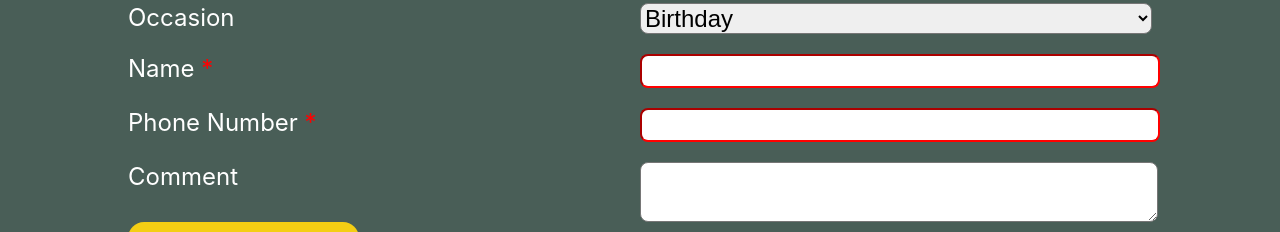
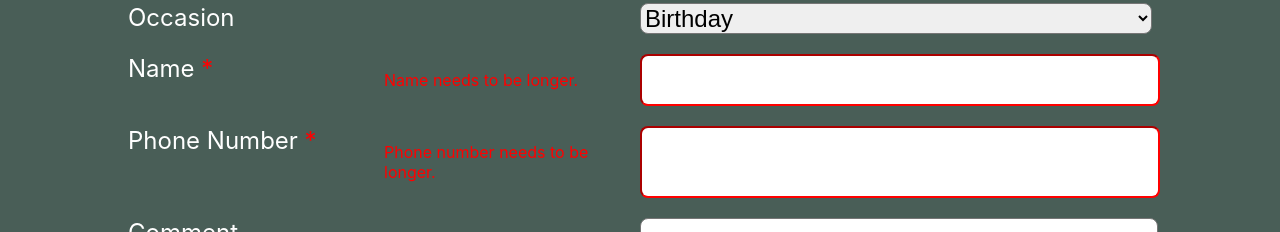
Before and after one commit to NghiNg/LittleLemon, a React app in the folder little-lemon/: page /booking in a window 1280 px wide. Shown: the part 1194-1426 px from the top of the page. Built offline with nearby package versions, Linux system fonts and the light colour scheme.

Commit message:
fix error and update tests with validation checks

```diff
--- a/little-lemon/src/components/bookingPage/BookingPage.tsx
+++ b/little-lemon/src/components/bookingPage/BookingPage.tsx
@@ -72,6 +72,7 @@ const BookingForm = ({
     const [formErrors, setFormError] = useState({date: false, people: false, name: false, phone: false});
 
     useEffect(() => {
+        console.log(formErrors);
         setFormError({date: availableTimes.length === 0, people: Number(form.people) < 1, name: form.name.length < 3, phone: form.phone.length < 8});
     }, [form, setForm])
     return (
@@ -98,10 +99,10 @@ const BookingForm = ({
                         <option value="anniversary">Anniversary</option>
                     </select>
                     <label className="lead-text" htmlFor="res-name">Name <span>*</span></label>
-                    {formErrors.date && <p className="error-text">Name needs to be longer.</p>}
+                    {formErrors.name && <p className="error-text">Name needs to be longer.</p>}
                     <input className={`lead-text ${formErrors.name ? "input--error" : ""}`} id="res-name" required data-testid={"name"}  value={form.name} name="name" type="text" minLength={3} onChange={(input) => setForm({...form, name: input.target.value})}/>
                     <label className="lead-text" htmlFor="res-phone">Phone Number <span>*</span></label>
-                    {formErrors.date && <p className="error-text">Phone numer needs to be longer</p>}
+                    {formErrors.phone && <p className="error-text">Phone number needs to be longer.</p>}
                     <input className={`lead-text ${formErrors.phone ? "input--error" : ""}`} id="res-phone" required data-testid={"phone"} value={form.phone} name="phone" type="number" minLength={8} onChange={(input) => setForm({...form, phone: input.target.value})}/>
                     <label className="lead-text" htmlFor="res-comment">Comment</label>
                     <textarea className="lead-text" id="res-comment" value={form.comment} name="comment" onChange={(input) => setForm({...form, comment: input.target.value})}/>
```
Also changed, not shown: 1 other file (tests, documents, lock files or other folders).
